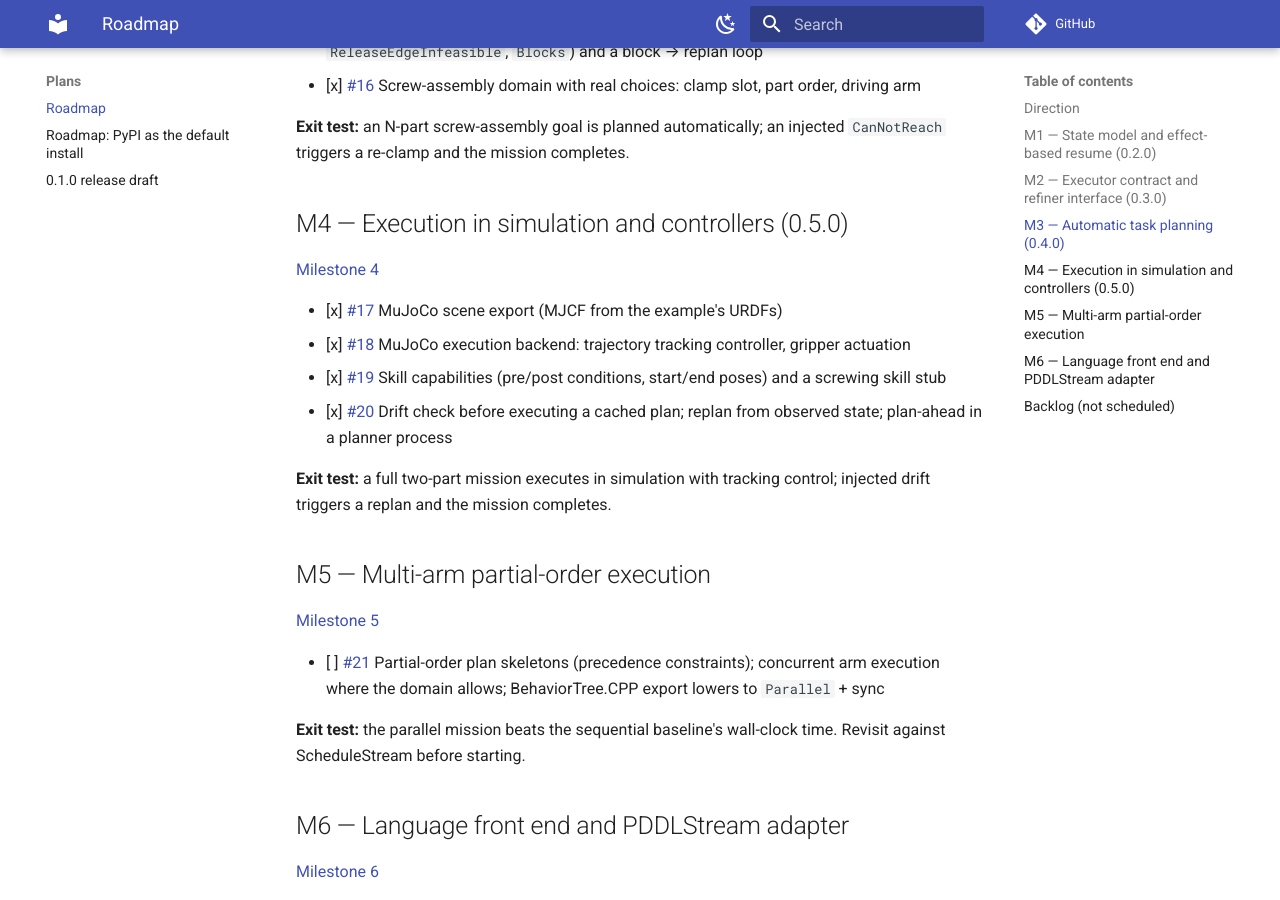
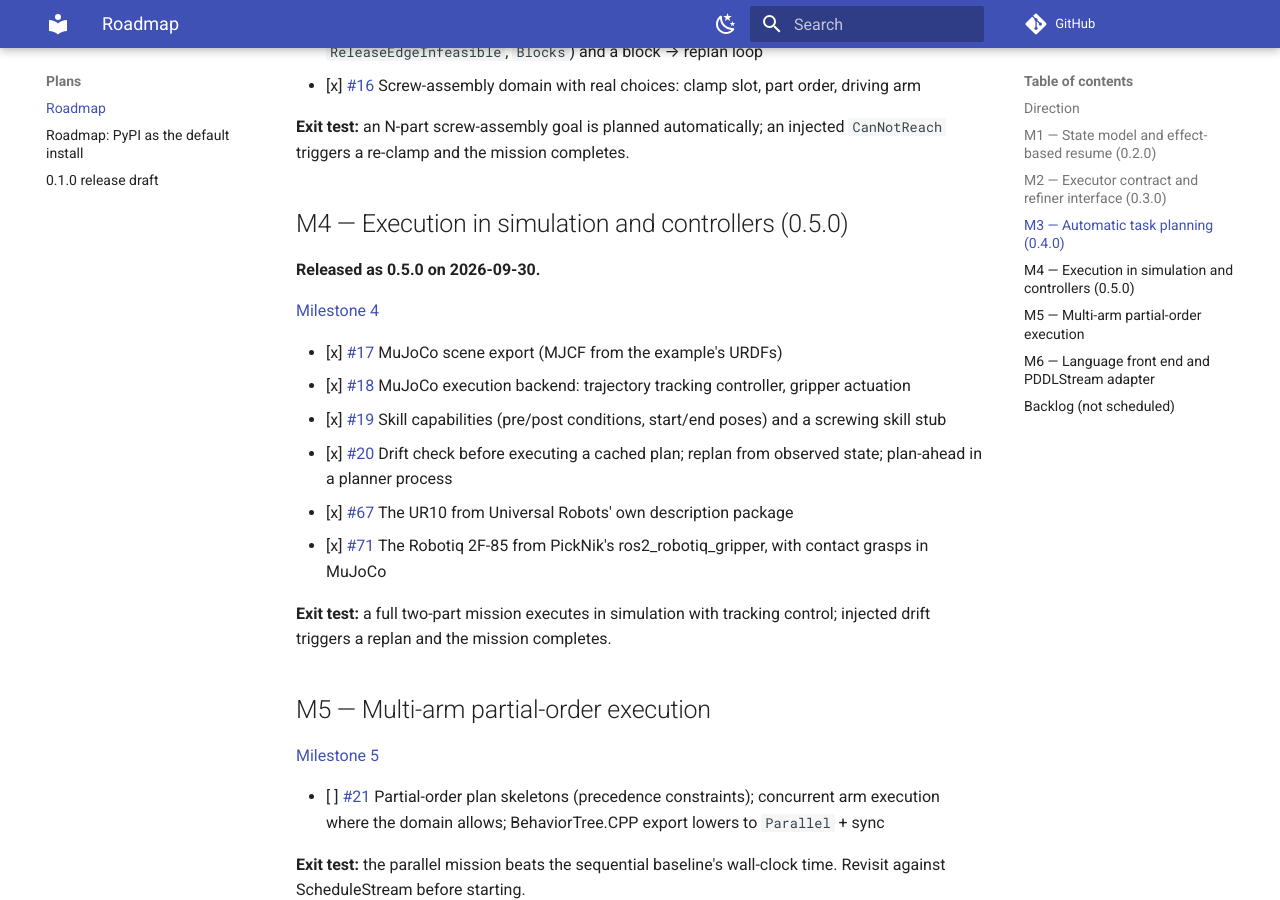
Before and after one commit to thanhndv212/long-tamp, an MkDocs documentation site: the page built from docs/plans/roadmap.md, in a window 1280 px wide and 900 px high, scrolled down 2128 px. Built offline with MkDocs 1.6.1 and Material for MkDocs 9.7.7, drawn with Linux system fonts in a browser that asks for light colours; comment, search, counter and statistics services are not loaded.

```diff
--- a/docs/plans/roadmap.md
+++ b/docs/plans/roadmap.md
@@ -87,6 +87,8 @@ resumes from world state, not from a block index.
 
 ## M4 — Execution in simulation and controllers (0.5.0)
 
+**Released as 0.5.0 on 2026-09-30.**
+
 [Milestone 4](https://github.com/thanhndv212/long-tamp/milestone/4)
 
 - [x] [#17](https://github.com/thanhndv212/long-tamp/issues/17) MuJoCo scene export (MJCF from the example's URDFs)
@@ -94,6 +96,8 @@ resumes from world state, not from a block index.
 - [x] [#19](https://github.com/thanhndv212/long-tamp/issues/19) Skill capabilities (pre/post conditions, start/end poses) and a screwing skill stub
 - [x] [#20](https://github.com/thanhndv212/long-tamp/issues/20) Drift check before executing a cached plan; replan from observed state;
       plan-ahead in a planner process
+- [x] [#67](https://github.com/thanhndv212/long-tamp/issues/67) The UR10 from Universal Robots' own description package
+- [x] [#71](https://github.com/thanhndv212/long-tamp/issues/71) The Robotiq 2F-85 from PickNik's ros2_robotiq_gripper, with contact grasps in MuJoCo
 
 **Exit test:** a full two-part mission executes in simulation with tracking control;
 injected drift triggers a replan and the mission completes.
--- a/package.xml
+++ b/package.xml
@@ -2,7 +2,7 @@
 <?xml-model href="http://download.ros.org/schema/package_format3.xsd" schematypens="http://www.w3.org/2001/XMLSchema"?>
 <package format="3">
   <name>long_tamp</name>
-  <version>0.4.0</version>
+  <version>0.5.0</version>
   <description>
     Long-TAMP - A generalized manipulation planning framework
     using the PyHPP backend for HPP-based manipulation tasks.
--- a/pyproject.toml
+++ b/pyproject.toml
@@ -4,7 +4,7 @@ build-backend = "setuptools.build_meta"
 
 [project]
 name = "long-tamp"
-version = "0.4.0"
+version = "0.5.0"
 description = "Long-TAMP - Manipulation Planning Framework"
 readme = "README.md"
 requires-python = ">=3.10"
--- a/src/long_tamp/__init__.py
+++ b/src/long_tamp/__init__.py
@@ -28,7 +28,7 @@ Advanced Usage:
     from long_tamp.visualization import visualize_constraint_graph
 """
 
-__version__ = "0.4.0"
+__version__ = "0.5.0"
 __author__ = "Thanh Nguyen"
 __email__ = "dvtnguyen@laas.fr"
 __license__ = "MIT"
--- a/src/long_tamp/version.py
+++ b/src/long_tamp/version.py
@@ -1,3 +1,3 @@
 """Version information for long_tamp."""
 
-__version__ = "0.4.0"
+__version__ = "0.5.0"
```
Also changed, not shown: CHANGELOG.md (+14 -1 lines), 1 other file.
